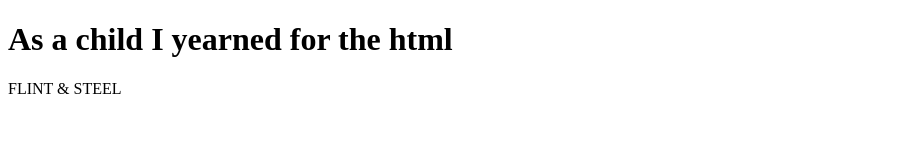
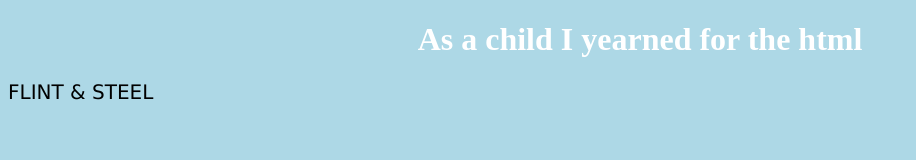
Before and after one commit to FormerlyBerried/FormerlyBerried.github.io, a plain HTML site: page index.html in a window 1280 px wide. Shown: the whole page, without its empty margins (0-916 px from the left). Drawn offline with Linux system fonts and the light colour scheme.

Commit message:
Stylesheet experimentation
- Implementing css stylesheet and messing around with it

```diff
--- /dev/null
+++ b/Source/Stylesheets/Stylesheet.css
@@ -0,0 +1,13 @@
+body {
+    background-color: lightblue;
+}
+
+h1 {
+    color : white;
+    text-align: center;
+}
+
+p {
+    font-family: Verdana;
+    font-size: 20px;
+}
--- a/index.html
+++ b/index.html
@@ -1,6 +1,7 @@
 <!DOCTYPE html>
 <html>
     <head>
+        <link rel="stylesheet" href="Source/Stylesheets/Stylesheet.css">
         <title>Formerly Berried</title>
         </head>
     <body>
```
